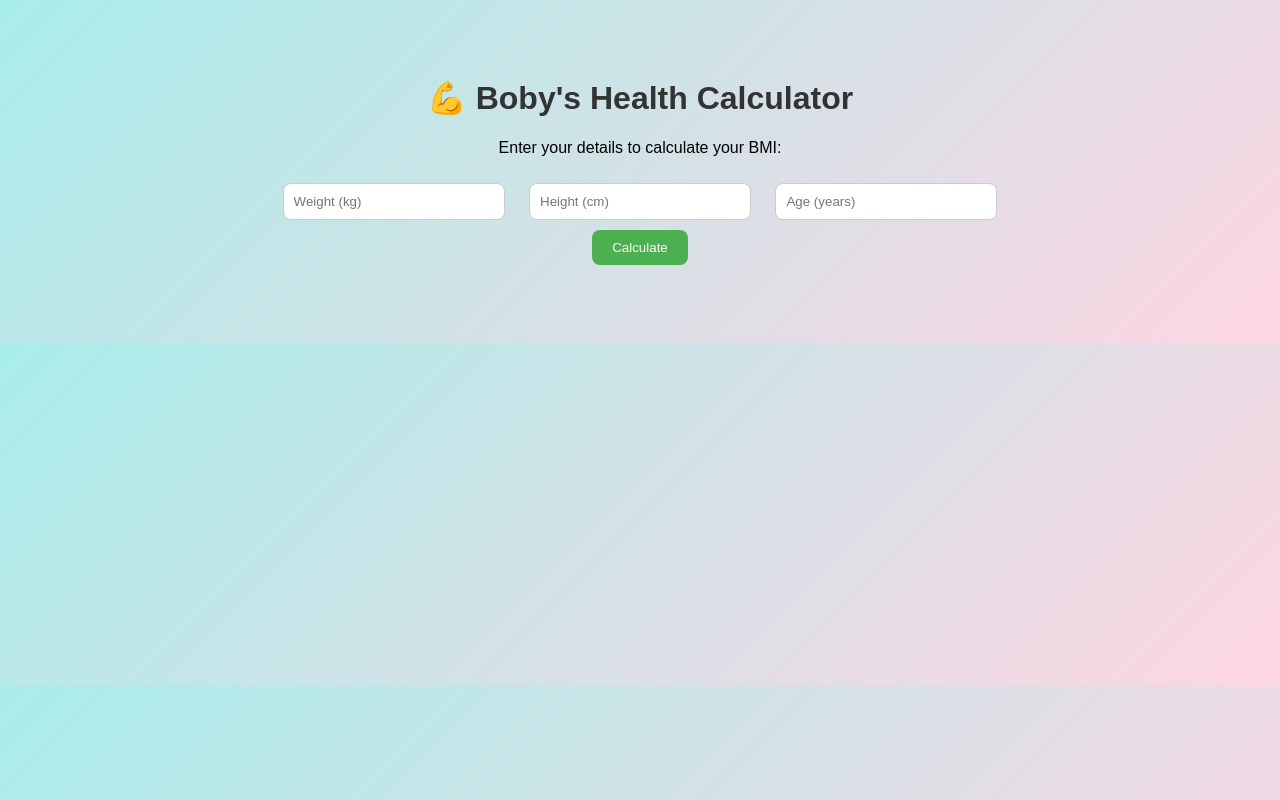
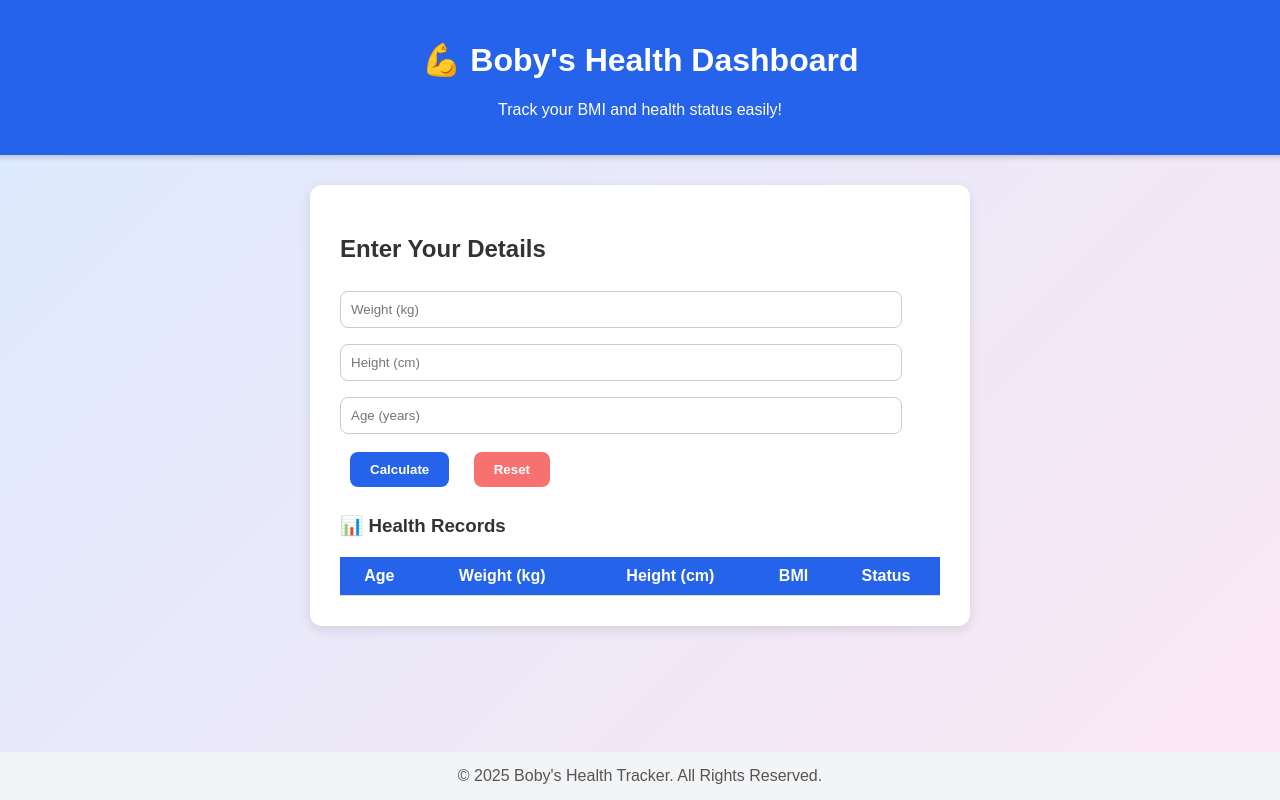
Before and after one commit to bsulya07/System-health-checker, a plain HTML site: page index.html in a window 1280 px wide. Drawn offline with Linux system fonts and the light colour scheme.

Commit message:
file is updated

```diff
--- a/index.html
+++ b/index.html
@@ -1,66 +1,177 @@
 <!DOCTYPE html>
 <html lang="en">
 <head>
-  <meta charset="UTF-8">
-  <meta name="viewport" content="width=device-width, initial-scale=1.0">
-  <title>Boby's Health Calculator</title>
+  <meta charset="UTF-8" />
+  <meta name="viewport" content="width=device-width, initial-scale=1.0" />
+  <title>Boby's Health Dashboard</title>
   <style>
     body {
-      font-family: Arial, sans-serif;
-      background: linear-gradient(135deg, #a8edea, #fed6e3);
+      font-family: "Poppins", sans-serif;
+      background: linear-gradient(135deg, #dbeafe, #fce7f3);
+      color: #333;
+      margin: 0;
+      padding: 0;
+      min-height: 100vh;
+      display: flex;
+      flex-direction: column;
+      align-items: center;
+    }
+
+    header {
+      background-color: #2563eb;
+      color: white;
+      padding: 20px;
       text-align: center;
-      padding: 50px;
+      width: 100%;
+      box-shadow: 0 2px 6px rgba(0, 0, 0, 0.2);
     }
-    h1 { color: #333; }
+
+    .container {
+      margin-top: 30px;
+      background-color: white;
+      border-radius: 12px;
+      padding: 30px;
+      box-shadow: 0 4px 12px rgba(0, 0, 0, 0.1);
+      width: 90%;
+      max-width: 600px;
+    }
+
     input {
-      margin: 10px;
+      width: 90%;
       padding: 10px;
-      width: 200px;
+      margin: 8px 0;
+      border: 1px solid #ccc;
       border-radius: 8px;
-      border: 1px solid #ccc;
     }
+
     button {
       padding: 10px 20px;
-      background-color: #4caf50;
-      color: white;
       border: none;
       border-radius: 8px;
+      margin: 10px;
       cursor: pointer;
+      font-weight: bold;
     }
-    button:hover { background-color: #45a049; }
-    .result { margin-top: 20px; font-weight: bold; }
+
+    .btn-primary {
+      background-color: #2563eb;
+      color: white;
+    }
+    .btn-primary:hover {
+      background-color: #1d4ed8;
+    }
+
+    .btn-secondary {
+      background-color: #f87171;
+      color: white;
+    }
+    .btn-secondary:hover {
+      background-color: #ef4444;
+    }
+
+    table {
+      width: 100%;
+      border-collapse: collapse;
+      margin-top: 20px;
+    }
+
+    th, td {
+      padding: 10px;
+      text-align: center;
+      border-bottom: 1px solid #ddd;
+    }
+
+    th {
+      background-color: #2563eb;
+      color: white;
+    }
+
+    footer {
+      margin-top: auto;
+      background: #f3f4f6;
+      padding: 15px;
+      width: 100%;
+      text-align: center;
+      color: #555;
+    }
   </style>
 </head>
 <body>
-  <h1>💪 Boby's Health Calculator</h1>
-  <p>Enter your details to calculate your BMI:</p>
+  <header>
+    <h1>💪 Boby's Health Dashboard</h1>
+    <p>Track your BMI and health status easily!</p>
+  </header>
 
-  <input id="weight" type="number" placeholder="Weight (kg)">
-  <input id="height" type="number" placeholder="Height (cm)">
-  <input id="age" type="number" placeholder="Age (years)">
-  <br>
-  <button onclick="calculate()">Calculate</button>
+  <div class="container">
+    <h2>Enter Your Details</h2>
+    <input id="weight" type="number" placeholder="Weight (kg)" />
+    <input id="height" type="number" placeholder="Height (cm)" />
+    <input id="age" type="number" placeholder="Age (years)" />
 
-  <div class="result" id="result"></div>
+    <div>
+      <button class="btn-primary" onclick="calculateBMI()">Calculate</button>
+      <button class="btn-secondary" onclick="resetForm()">Reset</button>
+    </div>
+
+    <div id="result"></div>
+
+    <h3>📊 Health Records</h3>
+    <table id="recordsTable">
+      <thead>
+        <tr>
+          <th>Age</th>
+          <th>Weight (kg)</th>
+          <th>Height (cm)</th>
+          <th>BMI</th>
+          <th>Status</th>
+        </tr>
+      </thead>
+      <tbody></tbody>
+    </table>
+  </div>
+
+  <footer>© 2025 Boby's Health Tracker. All Rights Reserved.</footer>
 
   <script>
-    function calculate() {
+    function calculateBMI() {
       const weight = parseFloat(document.getElementById("weight").value);
-      const height = parseFloat(document.getElementById("height").value) / 100;
+      const height = parseFloat(document.getElementById("height").value);
       const age = document.getElementById("age").value;
-      const bmi = (weight / (height * height)).toFixed(2);
+
+      if (!weight || !height || !age) {
+        alert("Please enter all fields!");
+        return;
+      }
+
+      const heightM = height / 100;
+      const bmi = (weight / (heightM * heightM)).toFixed(2);
       let status = "";
 
       if (bmi < 18.5) status = "Underweight";
-      else if (bmi < 24.9) status = "Normal weight";
+      else if (bmi < 24.9) status = "Normal";
       else if (bmi < 29.9) status = "Overweight";
       else status = "Obese";
 
-      document.getElementById("result").innerHTML = `
-        <p>Your BMI is: ${bmi}</p>
-        <p>Status: ${status}</p>
-        <p>Age considered: ${age} years</p>
+      const resultDiv = document.getElementById("result");
+      resultDiv.innerHTML = `
+        <h3>Your BMI Result</h3>
+        <p><strong>BMI:</strong> ${bmi}</p>
+        <p><strong>Status:</strong> ${status}</p>
+        <p><strong>Age:</strong> ${age} years</p>
       `;
+
+      // Add to table
+      const table = document.getElementById("recordsTable").querySelector("tbody");
+      const row = document.createElement("tr");
+      row.innerHTML = `<td>${age}</td><td>${weight}</td><td>${height}</td><td>${bmi}</td><td>${status}</td>`;
+      table.appendChild(row);
+    }
+
+    function resetForm() {
+      document.getElementById("weight").value = "";
+      document.getElementById("height").value = "";
+      document.getElementById("age").value = "";
+      document.getElementById("result").innerHTML = "";
     }
   </script>
 </body>
```
